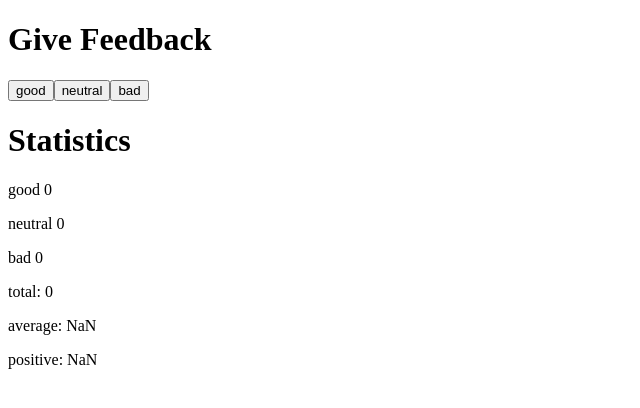
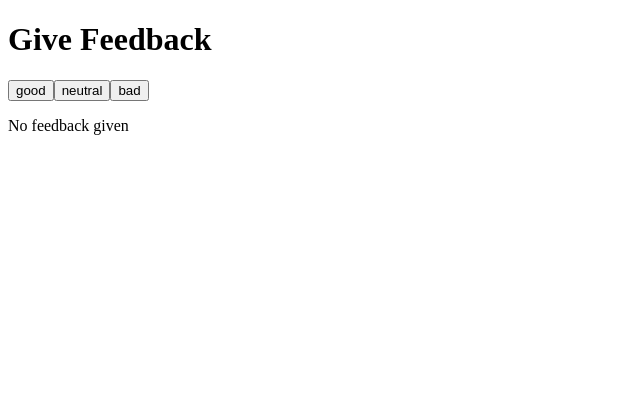
Before and after one commit to Synneks/fullstackopen-course, a React (Create React App) app in the folder part1/: page / in a window 1280 px wide. Shown: the top 408 px of the page, without its empty margins (0-640 px from the left). Built offline with nearby package versions, Linux system fonts and the light colour scheme.

Commit message:
part1-1:9_unicafe-step4

```diff
--- a/part1/src/App.js
+++ b/part1/src/App.js
@@ -19,6 +19,14 @@ const Statistics = ({ votes }) => {
     const votesAmount = votes.good + votes.neutral + votes.bad;
     const average = (votes.good - votes.bad) / votesAmount;
     const positives = (votes.good / votesAmount) * 100;
+
+    if (!votesAmount) {
+        return (
+            <>
+                <p>No feedback given</p>
+            </>
+        );
+    }
 
     return (
         <>
```
